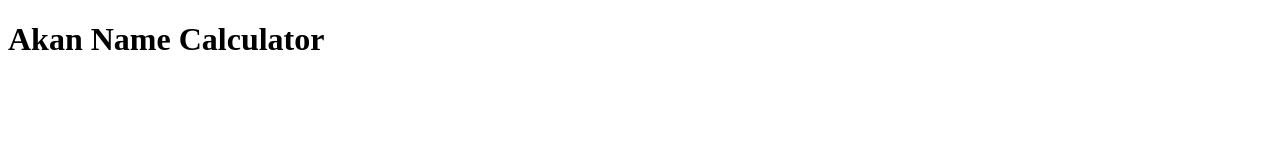
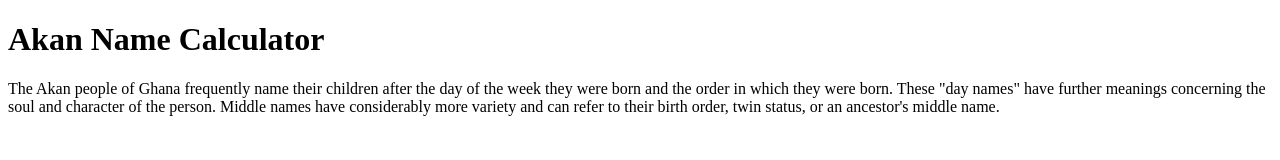
Before and after one commit to Agnes-N/Akan-Names, a plain HTML site: page index.html in a window 1280 px wide. Drawn offline with Linux system fonts and the light colour scheme.

Commit message:
description about Akan names from ancient Ghana is inserted

```diff
--- a/index.html
+++ b/index.html
@@ -11,6 +11,10 @@
         <div class="jumbotron">
             <h1>Akan Name Calculator</h1>
           </div>
+          <p class="paragraph">The Akan people of Ghana frequently name their children after the day of the week they were born and the order
+            in which they were born. These "day names" have further meanings concerning the soul and character of the person.
+            Middle names have considerably more variety and can refer to their birth order, twin status, or an ancestor's
+            middle name.</p>
     </div>
 </body>
 </html>
```
